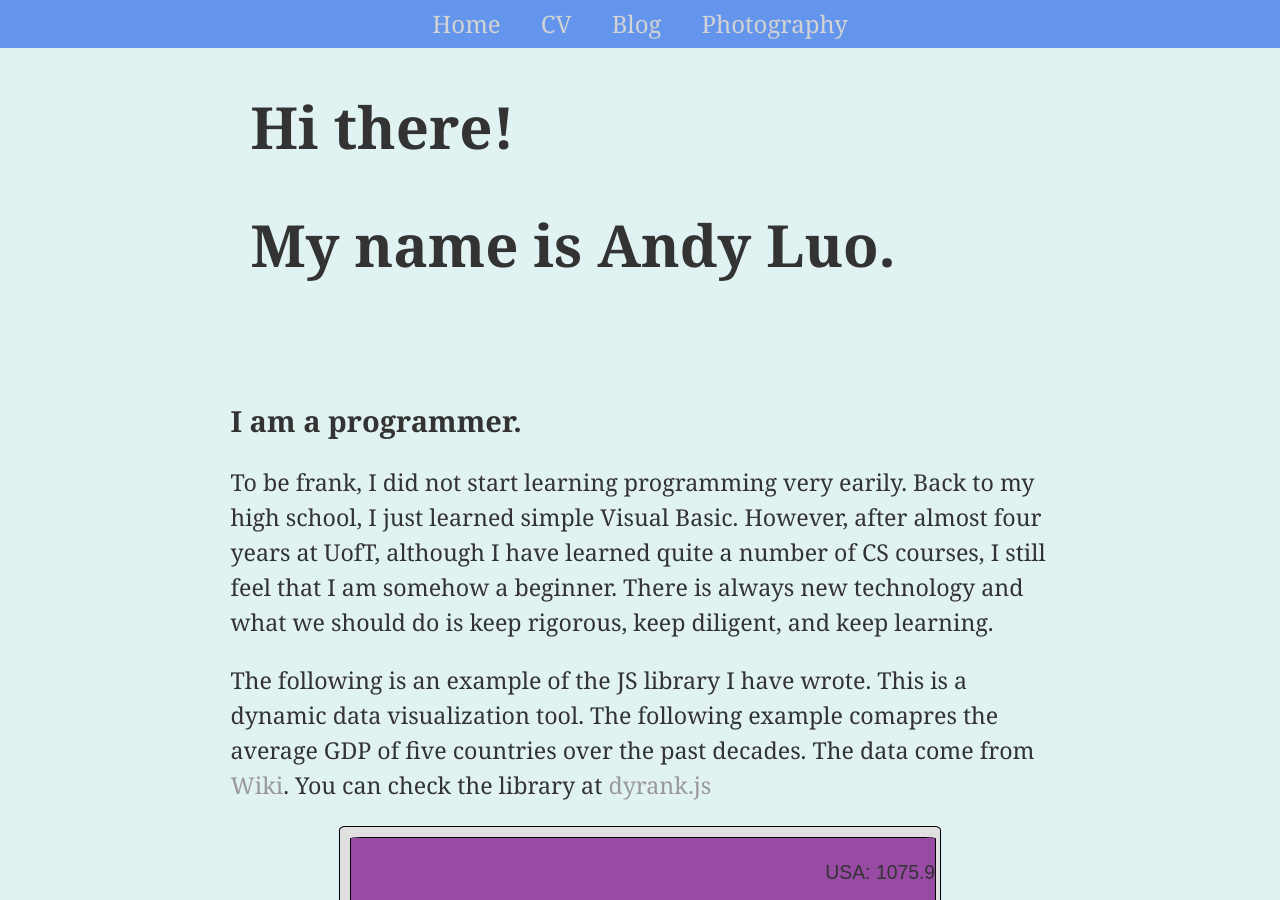
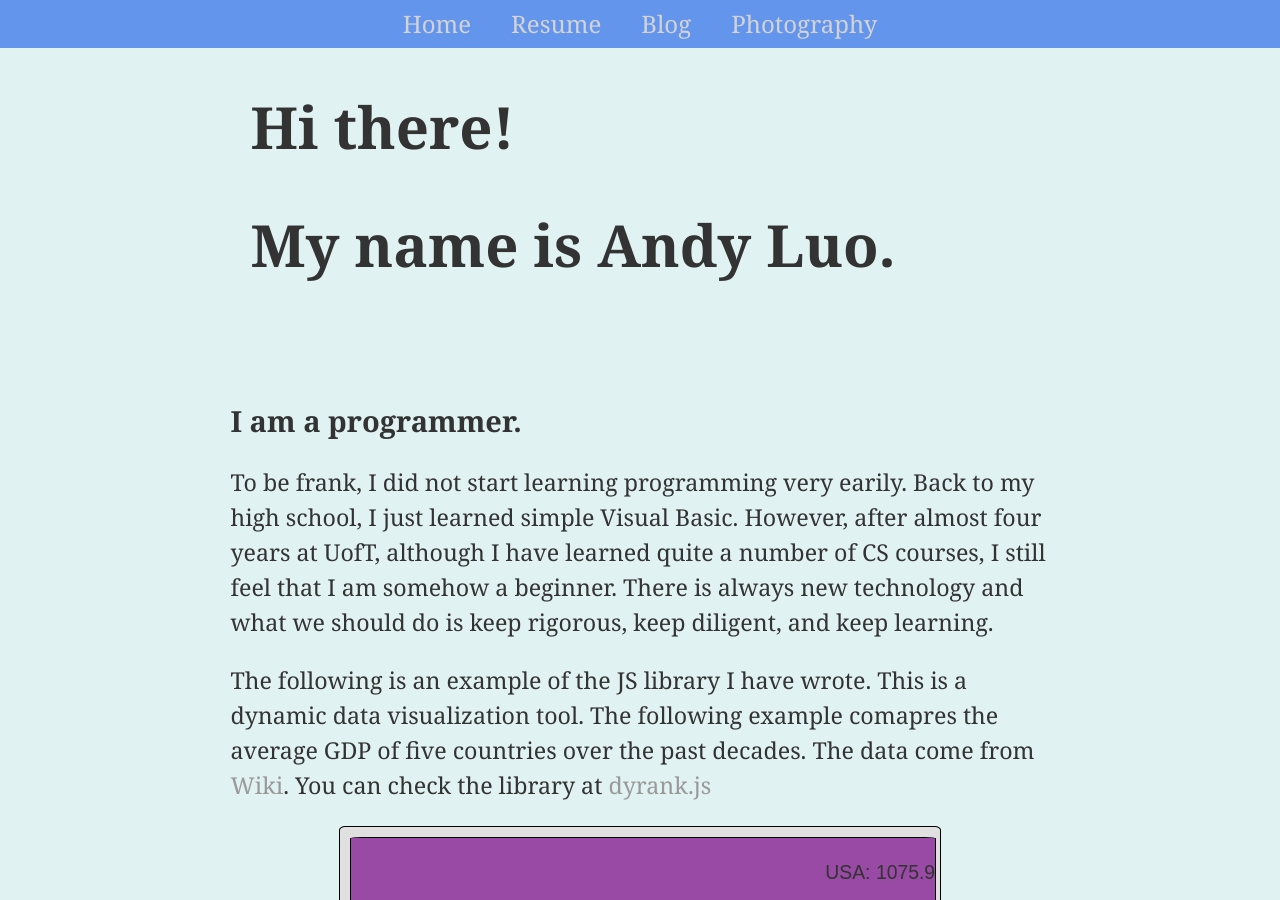
Before and after one commit to Andy8647/Andy8647.github.io, a Jekyll site: the page built from index.html, in a window 1280 px wide and 900 px high. Built offline with Jekyll 4.4.1, drawn with Linux system fonts in a browser that asks for light colours.

Commit message:
change tab name

```diff
--- a/_layouts/default.html
+++ b/_layouts/default.html
@@ -16,7 +16,7 @@
   <body>
     <nav class="navibar">
       <a href="/" class="navA"> Home </a>
-      <a href="/cv" class="navA"> CV </a>
+      <a href="/cv" class="navA"> Resume </a>
       <a href="/blog" class="navA"> Blog </a>
       <a
         href="https://500px.com/p/andy8647lgc?view=photos"
```
